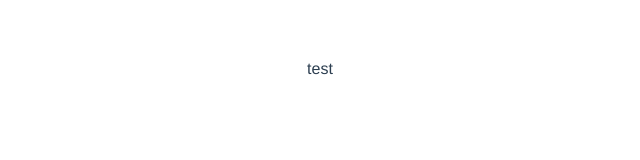
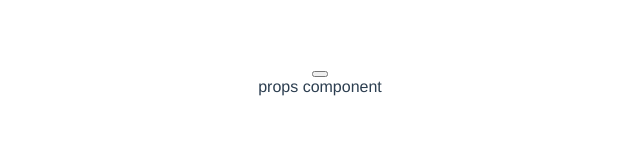
Before and after one commit to PaulPintang/vue-composition-api, a Vue app: page / in a window 1280 px wide. Shown: the top 160 px of the page, without its empty margins (320-960 px from the left). Built offline with nearby package versions, Linux system fonts and the light colour scheme.

Commit message:
props in setup()

```diff
--- a/src/components/FetchData.vue
+++ b/src/components/FetchData.vue
@@ -1,10 +1,22 @@
 <template>
-  <div>test</div>
+  <div>
+    <button @click="click"></button>
+    <Props name="Paul" />
+  </div>
 </template>
 
 <script>
+// import { methods } from "vue";
+import Props from "./Props.vue";
 export default {
   name: "FetchData",
+  components: { Props },
+  setup() {
+    const click = () => {
+      alert("sdsad");
+    };
+    return { click };
+  },
 };
 </script>
 
--- /dev/null
+++ b/src/components/Props.vue
@@ -0,0 +1,15 @@
+<template>
+  <div>props component</div>
+</template>
+
+<script>
+export default {
+  name: "Props",
+  props: { name },
+  setup(props) {
+    console.log(props.name);
+  },
+};
+</script>
+
+<style></style>
```
